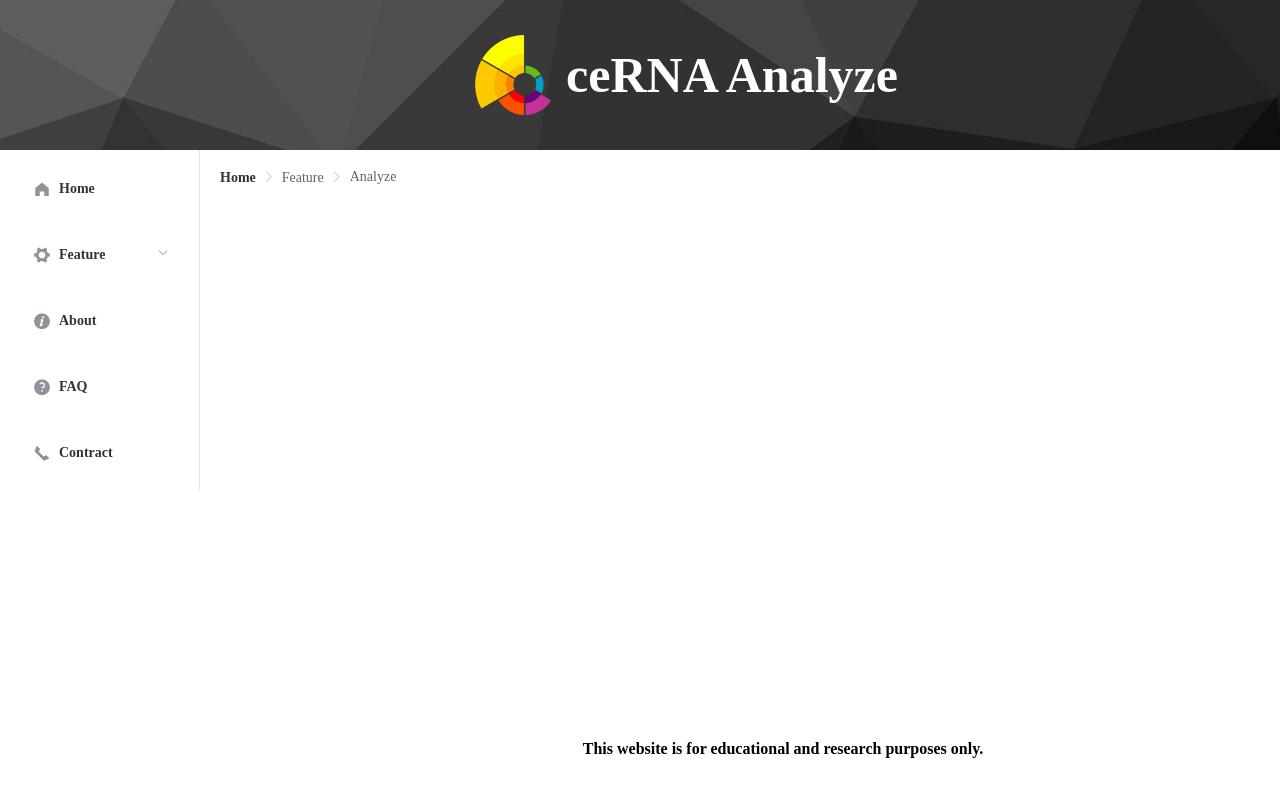
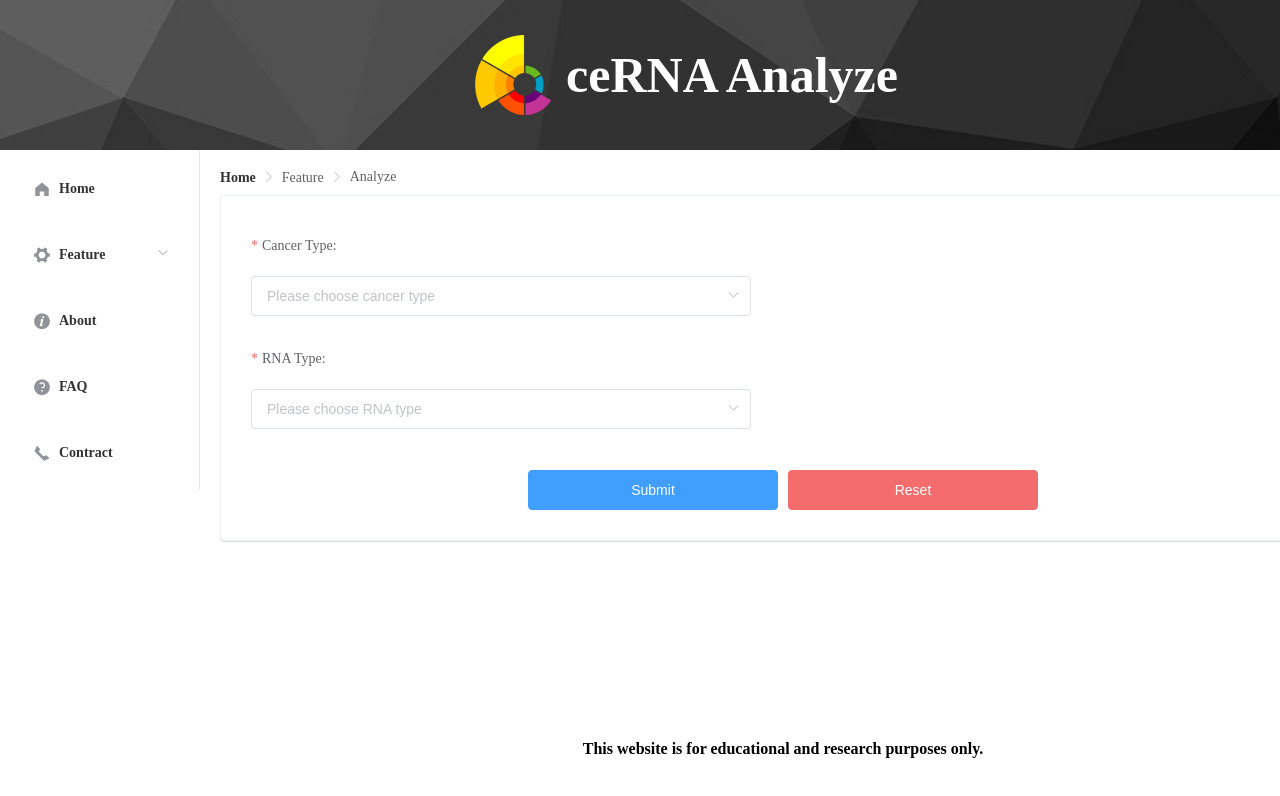
Before and after one commit to Cherryfla/cerna_platform, a Vue app: page /#/analyze in a window 1280 px wide. Shown: the top 796 px of the page. Built offline with nearby package versions, Linux system fonts and the light colour scheme.

Commit message:
add analyze page

```diff
--- a/src/assets/css/global.css
+++ b/src/assets/css/global.css
@@ -4,3 +4,6 @@ html, body, #app{
     padding: 0;
     min-width: 1366px;
 }
+.el-card{
+    box-shadow: 0 1px 1px rgba(0, 0, 0, 0.15) !important;
+}
--- a/src/components/Feature/Analyze.vue
+++ b/src/components/Feature/Analyze.vue
@@ -6,20 +6,115 @@
       <el-breadcrumb-item>Feature</el-breadcrumb-item>
       <el-breadcrumb-item>Analyze</el-breadcrumb-item>
     </el-breadcrumb>
-
+    <el-card>
     <!--表单区域-->
-    <el-form>
-
-    </el-form>
+      <el-form ref="analyzeFormRef" :model="analyzeForm" :rules="analyzeFormRules"
+               label-width="300px" label-position="top" v-loading="formLoading"
+               element-loading-text="Analyzing...">
+        <el-form-item label="Cancer Type:" prop="cancerType">
+          <el-select v-model="analyzeForm.cancerType" placeholder="Please choose cancer type">
+            <el-option label="THCA" value="THCA"></el-option>
+          </el-select>
+        </el-form-item>
+        <el-form-item label="RNA Type:" prop="rnaType">
+          <el-select v-model="analyzeForm.rnaType" placeholder="Please choose RNA type">
+            <el-option label="miRNA" value="miRNA"></el-option>
+            <el-option label="mRNA" value="mRNA"></el-option>
+            <el-option label="lncRNA" value="lncRNA"></el-option>
+          </el-select>
+        </el-form-item>
+        <div class="button-box">
+          <el-button type="primary" @click="analyzeFormSubmit">Submit</el-button>
+          <el-button type="danger" @click="resetForm">Reset</el-button>
+        </div>
+      </el-form>
+    </el-card>
+    <!--分析结果-->
+    <el-dialog title="Analyze Result" :visible.sync="resultVisible" width="50%"
+      :close-on-click-modal="false">
+      <img :src="resultImgPath" alt="Result Image" class="resultImg">
+      <span slot="footer" class="dialog-footer">
+        <el-button type="primary" @click="resultVisible = false">确 定</el-button>
+      </span>
+    </el-dialog>
   </div>
 </template>
 
 <script>
   export default {
-    name: 'Analyze'
+    name: 'Analyze',
+    created () {
+      this.resultVisible = false
+      this.resultImgPath = ''
+    },
+    data(){
+      return {
+        formLoading: false,
+        resultVisible: false,
+        resultImgPath: '',
+        analyzeForm: {
+          cancerType: '',
+          rnaType: ''
+        },
+        analyzeFormRules: {
+          cancerType:[
+            {
+              required: true,
+              message: 'Please choose cancer type',
+              trigger: 'blur'
+            }
+          ],
+          rnaType: [
+            {
+              required: true,
+              message: 'Please choose RNA type',
+              trigger: 'blur'
+            }
+          ]
+        }
+      }
+    },
+    methods: {
+      analyzeFormSubmit(){
+        this.$refs.analyzeFormRef.validate(async valid => {
+          if(!valid)
+            return this.$message.error('Please fill in the necessary form items')
+          this.formLoading = true
+          const res = await this.$http.post('feature/analyze', this.analyzeForm)
+          this.formLoading = false
+          if(res.status != 200)
+           return this.$message.error('Analyze failed')
+          this.resultImgPath = res.data.imgUrl
+          //console.log(this.resultImgPath)
+          this.resultVisible = true
+        })
+      },
+      resetForm(){
+        this.$refs.analyzeFormRef.resetFields()
+      }
+    }
   }
 </script>
 
 <style lang="less" scoped>
-
+  .el-card{
+    margin-top: 10px;
+    padding: 10px;
+  }
+  .el-select{
+    width: 100%;
+  }
+  .el-form-item{
+    width: 500px !important;
+  }
+  .el-button{
+    width: 250px;
+  }
+  .button-box{
+    margin-top: 40px ;
+    text-align: center;
+  }
+  .resultImg{
+    width: 100%;
+  }
 </style>
--- a/src/main.js
+++ b/src/main.js
@@ -5,7 +5,7 @@ import './plugins/element.js'
 import './assets/css/global.css'
 
 import axios from 'axios'
-axios.defaults.baseURL = 'http://121.41.85.40:12345/api/private'
+axios.defaults.baseURL = 'http://121.41.85.40:8000/'
 Vue.prototype.$http = axios
 
 Vue.config.productionTip = false
```
Also changed, not shown: src/plugins/element.js (+9 -1 lines).
